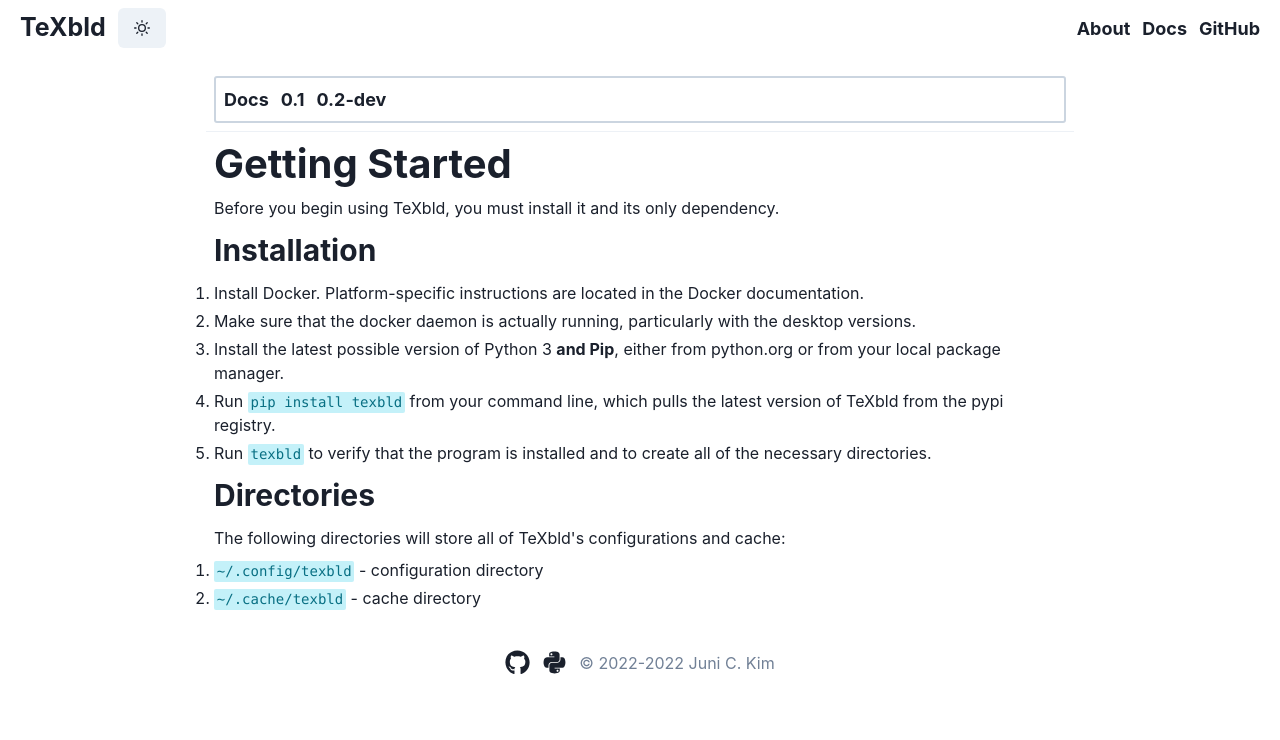
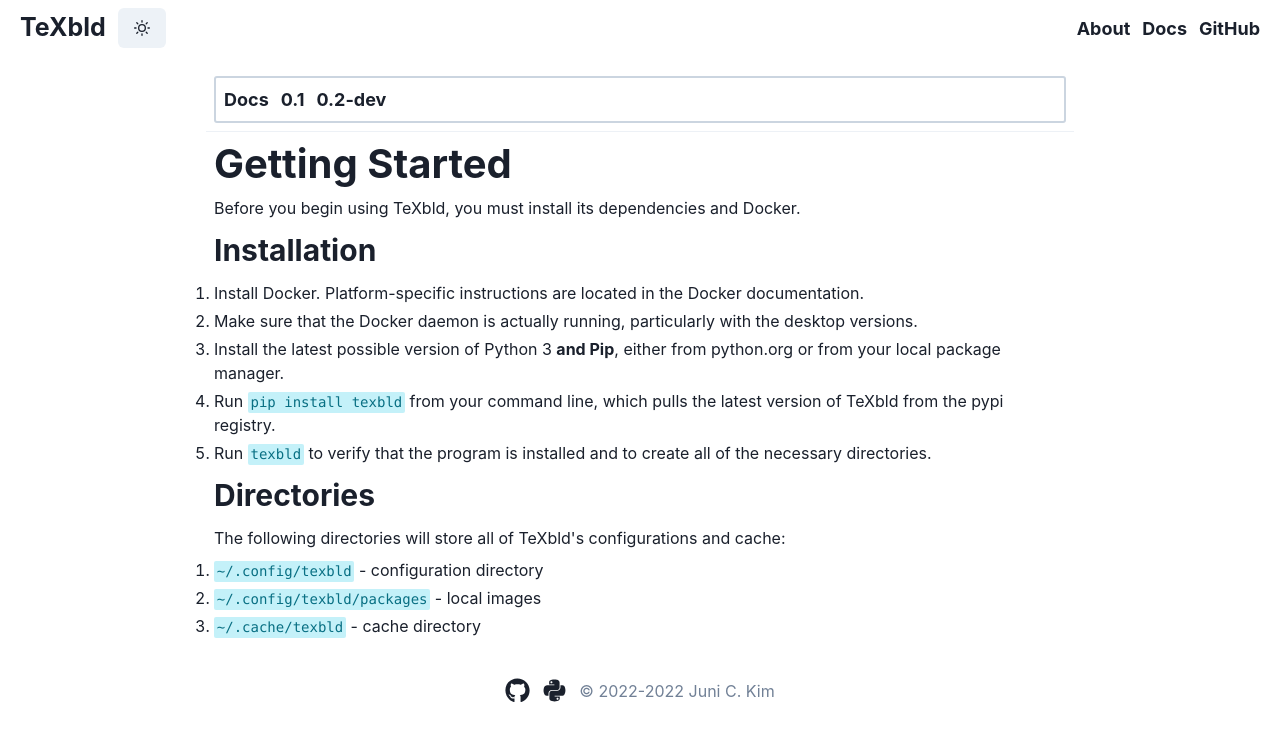
Before and after one commit to texbld/website-v3, a Next.js app: page /docs in a window 1280 px wide. Shown: the top 740 px of the page. Built offline with nearby package versions, Linux system fonts and the light colour scheme.

Commit message:
more errata fixed (misspellings and the like)

```diff
--- a/pages/about.mdx
+++ b/pages/about.mdx
@@ -17,7 +17,7 @@
 an isolated container with its own pre-determined dependencies. Although
 somewhat successful at yielding reproducible papers, the docker image
 (junikimm717/mktex-build) was a single point of failure. This image was also
-extremeley bloated since it had to be capable of building every type of paper,
+extremely bloated since it had to be capable of building every type of paper,
 instead of being specialized.
 
 TeXbld is the next iteration on this concept, and aims to preserve
--- a/pages/docs/0.1/index.mdx
+++ b/pages/docs/0.1/index.mdx
@@ -14,5 +14,6 @@
 
 # TeXbld 0.1
 
-This is the first release of TeXbld, and contains most of the functionality intended during its design.
-It is capable of pulling/building images, solving dependencies, and running arbitrary user commands in a container.
+This is the first release of TeXbld, and contains most of the functionality
+intended during its design. It is capable of pulling/building images, solving
+dependencies, and running arbitrary user commands in a container.
--- a/pages/docs/index.mdx
+++ b/pages/docs/index.mdx
@@ -9,12 +9,12 @@
 
 # Getting Started
 
-Before you begin using TeXbld, you must install it and its only dependency.
+Before you begin using TeXbld, you must install its dependencies and Docker.
 
 ## Installation
 
 1. Install Docker. Platform-specific instructions are located in the [Docker documentation](https://docs.docker.com/get-docker/).
-2. Make sure that the docker daemon is actually running, particularly with the desktop versions.
+2. Make sure that the Docker daemon is actually running, particularly with the desktop versions.
 3. Install the latest possible version of Python 3 **and Pip**, either from [python.org](https://www.python.org/downloads/) or from your local package manager.
 4. Run `pip install texbld` from your command line, which pulls the latest version of TeXbld from the pypi registry.
 5. Run `texbld` to verify that the program is installed and to create all of the necessary directories.
@@ -24,4 +24,5 @@
 The following directories will store all of TeXbld's configurations and cache:
 
 1. `~/.config/texbld` - configuration directory
-2. `~/.cache/texbld` - cache directory
+2. `~/.config/texbld/packages` - local images
+3. `~/.cache/texbld` - cache directory
```
Also changed, not shown: pages/docs/0.1/project.mdx (+4 -3 lines).
